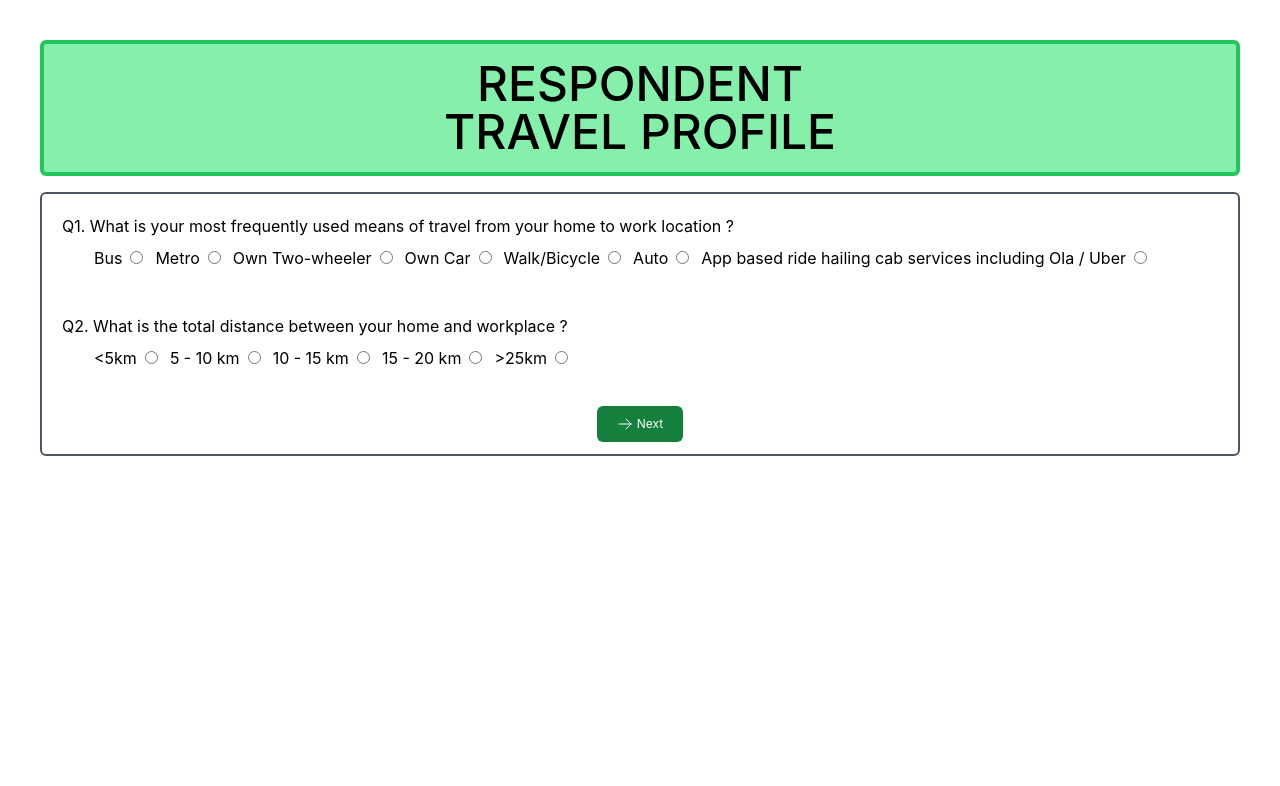
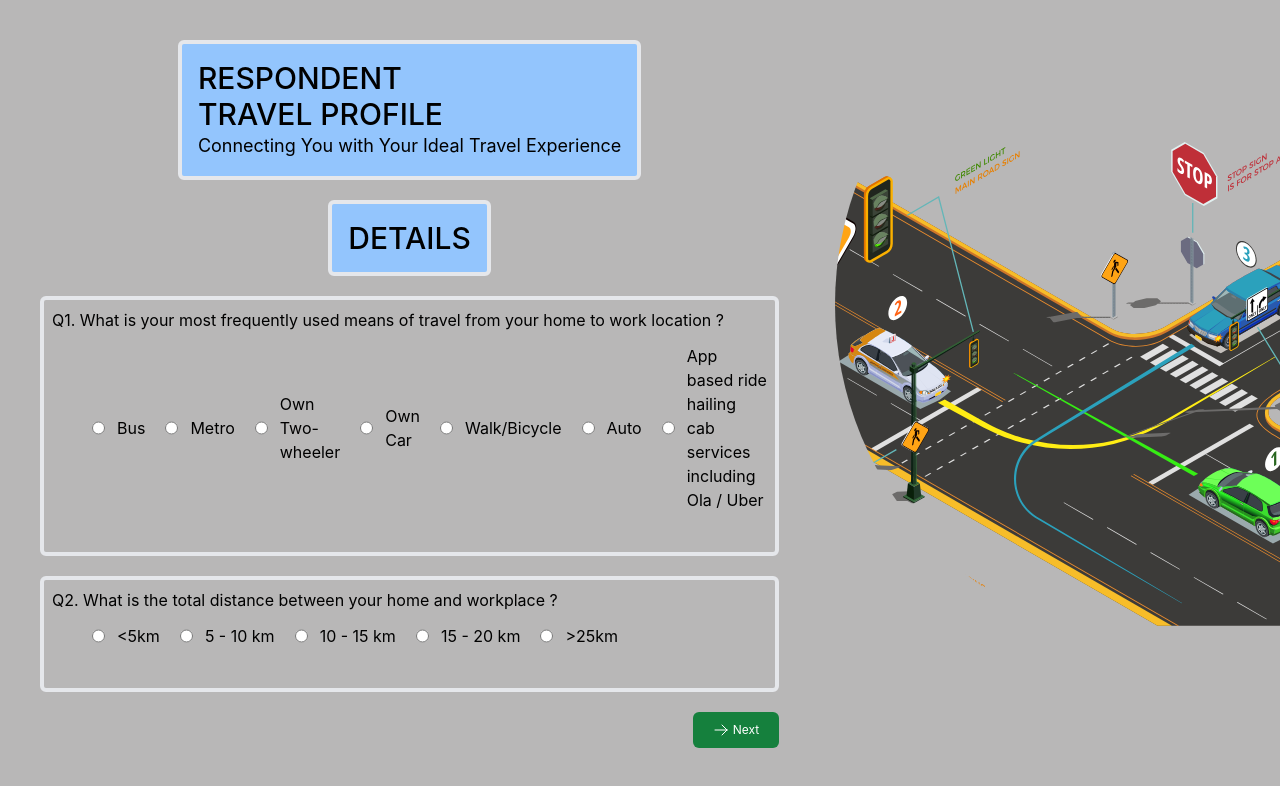
Before and after one commit to Abhi3423/Travel-Profile, a React (Create React App) app: page / in a window 1280 px wide. Shown: the top 786 px of the page. Built offline with nearby package versions, Linux system fonts and the light colour scheme.

Commit message:
home page UI changed

```diff
--- a/src/features/Home/home.js
+++ b/src/features/Home/home.js
@@ -1,17 +1,33 @@
 import { Fragment } from "react";
 import QuestionForm from "./questionfom";
+import road from "../../assets/road.svg"
 
 const Home = () => {
     return (
         <Fragment>
-            <div className="p-10 flex flex-col gap-4">
-                <div className="p-4 text-center border-4 border-green-500 rounded-md bg-green-300">
-                    <div className="flex flex-col text-5xl font-medium">
-                        <p>RESPONDENT</p>
-                        <p>TRAVEL PROFILE</p>
+            <div className="flex gap-4 h-screen">
+                <div className="p-10 flex flex-col gap-5">
+                    <div className="w-full flex justify-center">
+                        <div className="p-4 w-fit border-4 rounded-md bg-blue-300">
+                            <div className="flex flex-col text-3xl font-medium">
+                                <p>RESPONDENT</p>
+                                <p>TRAVEL PROFILE</p>
+                            </div>
+                            <span className="font-normal text-lg mt-2">Connecting You with Your Ideal Travel Experience</span>
+                        </div>
                     </div>
+
+                    <div className="w-full flex justify-center">
+                        <div className="p-4 w-fit border-4 rounded-md bg-blue-300 flex justify-center">
+                            <p className="text-3xl font-medium">DETAILS</p>
+                        </div>
+                    </div>
+
+                    <QuestionForm />
                 </div>
-                <QuestionForm/>
+                <div className="hidden lg:flex ">
+                    <img className="h-screen" src={road} />
+                </div>
             </div>
         </Fragment>
     );
--- a/src/features/Home/questionfom.js
+++ b/src/features/Home/questionfom.js
@@ -27,19 +27,18 @@ const QuestionForm = () => {
 
     return (
         <Fragment>
-            <div className="rounded-md border-2 border-gray-600">
-                <form onSubmit={formik.handleSubmit} className="p-3">
+            <div>
+                <form onSubmit={formik.handleSubmit} className="flex flex-col gap-5">
 
                     {/* Mode */}
-                    <div className="flex flex-col gap-2 p-2">
+                    <div className="flex flex-col gap-3 p-2 border-4 rounded-md">
                         <label htmlFor="mode">Q1. What is your most frequently used means of travel from your home to work location ? </label>
                         <div
                             id="mode"
-                            className="btn-group btn-group-toggle flex flex-col sm:flex-row items-center gap-3 font-normal ml-8"
+                            className="btn-group btn-group-toggle flex flex-col md:flex-row items-center gap-3 font-normal ml-8"
                             data-toggle="buttons"
                         >
-                            <label>
-                                Bus
+                            <label className='flex gap-3'>
                                 <input
                                     className="border-solid ml-2"
                                     type="radio"
@@ -48,10 +47,10 @@ const QuestionForm = () => {
                                     onChange={formik.handleChange}
                                     onBlur={formik.handleBlur}
                                 />
+                                Bus
                             </label>
 
-                            <label>
-                                Metro
+                            <label className='flex gap-3'>
                                 <input
                                     className="border-solid ml-2"
                                     type="radio"
@@ -60,10 +59,10 @@ const QuestionForm = () => {
                                     onChange={formik.handleChange}
                                     onBlur={formik.handleBlur}
                                 />
+                                Metro
                             </label>
 
-                            <label>
-                                Own Two-wheeler
+                            <label className='flex gap-3'>
                                 <input
                                     className="border-solid ml-2"
                                     type="radio"
@@ -72,10 +71,10 @@ const QuestionForm = () => {
                                     onChange={formik.handleChange}
                                     onBlur={formik.handleBlur}
                                 />
+                                Own Two-wheeler
                             </label>
 
-                            <label>
-                                Own Car
+                            <label className='flex gap-3'>
                                 <input
                                     className="border-solid ml-2"
                                     type="radio"
@@ -84,10 +83,10 @@ const QuestionForm = () => {
                                     onChange={formik.handleChange}
                                     onBlur={formik.handleBlur}
                                 />
+                                Own Car
                             </label>
 
-                            <label>
-                                Walk/Bicycle
+                            <label className='flex gap-3'>
                                 <input
                                     className="border-solid ml-2"
                                     type="radio"
@@ -96,10 +95,10 @@ const QuestionForm = () => {
                                     onChange={formik.handleChange}
                                     onBlur={formik.handleBlur}
                                 />
+                                Walk/Bicycle
                             </label>
 
-                            <label>
-                                Auto
+                            <label className='flex gap-3'>
                                 <input
                                     className="border-solid ml-2"
                                     type="radio"
@@ -108,10 +107,10 @@ const QuestionForm = () => {
                                     onChange={formik.handleChange}
                                     onBlur={formik.handleBlur}
                                 />
+                                Auto
                             </label>
 
-                            <label>
-                                App based ride hailing cab services including Ola / Uber
+                            <label className='flex gap-3'>
                                 <input
                                     className="border-solid ml-2"
                                     type="radio"
@@ -120,6 +119,7 @@ const QuestionForm = () => {
                                     onChange={formik.handleChange}
                                     onBlur={formik.handleBlur}
                                 />
+                                App based ride hailing cab services including Ola / Uber
                             </label>
 
                         </div>
@@ -133,15 +133,14 @@ const QuestionForm = () => {
                     </div>
 
                     {/* Distance */}
-                    <div className="flex flex-col gap-2 p-2">
+                    <div className="flex flex-col gap-3 p-2 border-4 rounded-md">
                         <label htmlFor="distance">Q2. What is the total distance between your home and workplace ? </label>
                         <div
                             id="distance"
-                            className="btn-group btn-group-toggle flex flex-col sm:flex-row gap-3 font-normal ml-8"
+                            className="btn-group btn-group-toggle flex flex-col items-center md:flex-row  gap-3 font-normal ml-8"
                             data-toggle="buttons"
                         >
-                            <label>
-                                &lt;5km
+                            <label className='flex gap-3'>
                                 <input
                                     className="border-solid ml-2"
                                     type="radio"
@@ -150,10 +149,10 @@ const QuestionForm = () => {
                                     onChange={formik.handleChange}
                                     onBlur={formik.handleBlur}
                                 />
+                                &lt;5km
                             </label>
 
-                            <label>
-                                5 - 10 km
+                            <label className='flex gap-3'>
                                 <input
                                     className="border-solid ml-2"
                                     type="radio"
@@ -162,10 +161,10 @@ const QuestionForm = () => {
                                     onChange={formik.handleChange}
                                     onBlur={formik.handleBlur}
                                 />
+                                5 - 10 km
                             </label>
 
-                            <label>
-                                10 - 15 km
+                            <label className='flex gap-3'>
                                 <input
                                     className="border-solid ml-2"
                                     type="radio"
@@ -174,10 +173,10 @@ const QuestionForm = () => {
                                     onChange={formik.handleChange}
                                     onBlur={formik.handleBlur}
                                 />
+                                10 - 15 km
                             </label>
 
-                            <label>
-                                15 - 20 km
+                            <label className='flex gap-3'>
                                 <input
                                     className="border-solid ml-2"
                                     type="radio"
@@ -186,10 +185,10 @@ const QuestionForm = () => {
                                     onChange={formik.handleChange}
                                     onBlur={formik.handleBlur}
                                 />
+                                15 - 20 km
                             </label>
 
-                            <label>
-                                &gt;25km
+                            <label className='flex gap-3'>
                                 <input
                                     className="border-solid ml-2"
                                     type="radio"
@@ -198,6 +197,7 @@ const QuestionForm = () => {
                                     onChange={formik.handleChange}
                                     onBlur={formik.handleBlur}
                                 />
+                                &gt;25km
                             </label>
 
                         </div>
@@ -211,7 +211,7 @@ const QuestionForm = () => {
                     </div>
 
                     {/* Next Button */}
-                    <div className="justify-center flex w-full">
+                    <div className="justify-end flex w-full">
                         <button
                             className="flex gap-1 bg-green-700 text-white text-xs p-2.5 px-5 rounded-md"
                             type="submit"
--- a/src/index.css
+++ b/src/index.css
@@ -4,6 +4,7 @@
 
 body {
   margin: 0;
+  background-color: #b8b7b7;
   font-family: -apple-system, BlinkMacSystemFont, 'Segoe UI', 'Roboto', 'Oxygen',
     'Ubuntu', 'Cantarell', 'Fira Sans', 'Droid Sans', 'Helvetica Neue',
     sans-serif;
```
Also changed, not shown: src/assets/road.svg (added).
